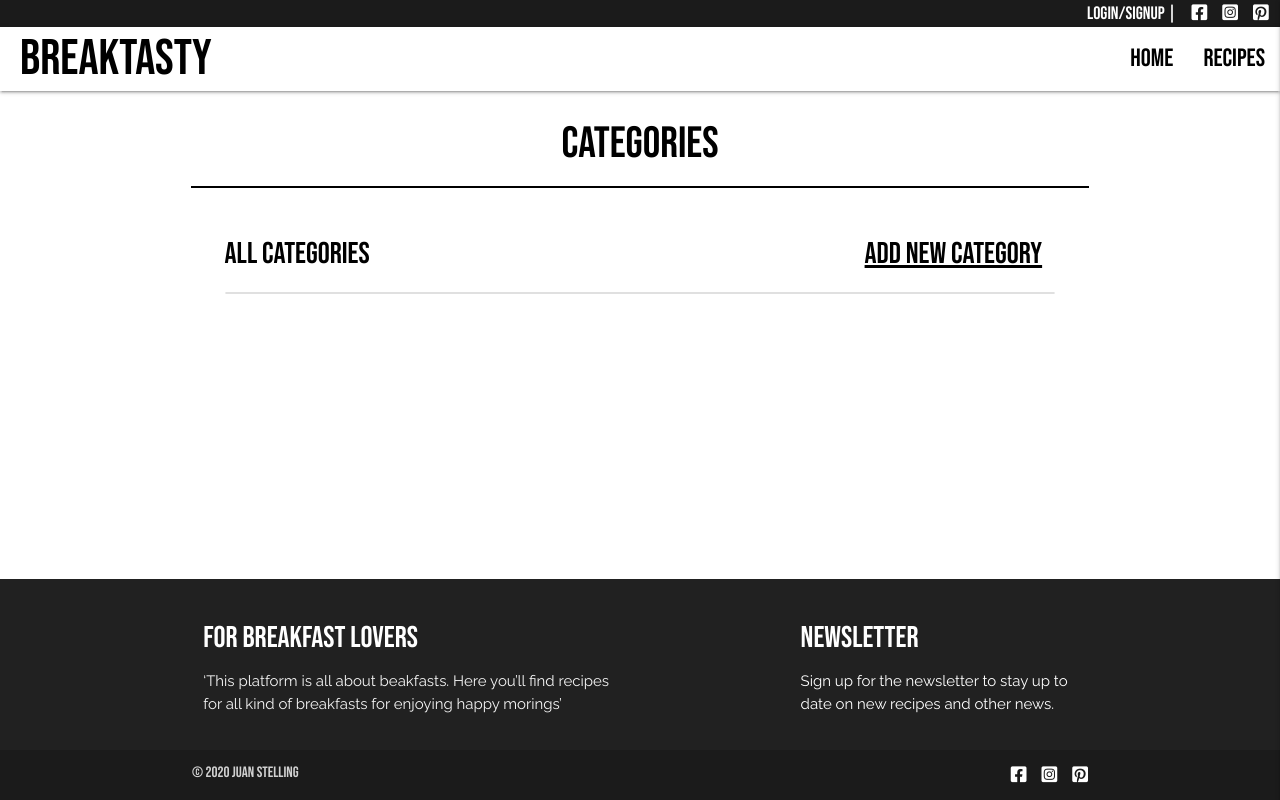
After one commit to juanstelling/MS3_breaktasty, a Flask app: page /categories in a window 1280 px wide. The commit adds this page. Run offline with Flask 2, Linux system fonts and the light colour scheme; data that the repository does not hold is empty; some libraries are stand-ins or nearby versions.

Commit message:
Add categories template

```diff
--- a/app.py
+++ b/app.py
@@ -139,10 +139,40 @@ def add_recipe():
 # --------- EDIT RECIPES  --------- #
 @app.route("/edit_recipe/<recipe_id>", methods=["GET", "POST"])
 def edit_recipe(recipe_id):
+    if request.method == "POST":
+        edited = {
+            "recipe_name": request.form.get("recipe_name"),
+            "category_name": request.form.get("category_name"),
+            "img_url": request.form.get("img_url"),
+            "serves": request.form.get("serves"),
+            "prep_time": request.form.get("prep_time"),
+            "ingredients": request.form.get("ingredients"),
+            "instructions": request.form.getlist("instructions"),
+            "tips": request.form.get("tips"),
+            "created_by": session["user"]
+        }
+        mongo.db.recipes.update({"_id": ObjectId(recipe_id)}, edited)
+        flash("Recipe is successfully edited")
+        return redirect(url_for("profile", username=session['user']))
+
     recipe = mongo.db.recipes.find_one({"_id": ObjectId(recipe_id)})
     categories = mongo.db.categories.find().sort("category_name", 1)
     return render_template(
         "edit_recipe.html", recipe=recipe, categories=categories)
+
+# --------- DELETE RECIPES  --------- #
+@app.route("/delete_recipe/<recipe_id>")
+def delete_recipe(recipe_id):
+    mongo.db.recipes.remove({"_id": ObjectId(recipe_id)})
+    flash("Recipe is succesfully deleted")
+    return redirect(url_for("profile", username=session['user']))
+
+
+# --------- MANAGE CATEGORIES --------- #
+@app.route("/categories")
+def categories():
+    categories = list(mongo.db.categories.find().sort("category_name", 1))
+    return render_template("categories.html", categories=categories)
 
 
 if __name__ == "__main__":
--- a/static/css/style.css
+++ b/static/css/style.css
@@ -46,6 +46,10 @@ p {
     padding: 10px;
 }
 
+.custom-row {
+    margin: 0;
+}
+
 /*-------------------------------------Icons */
 
 .fa-caret-down {
@@ -64,7 +68,6 @@ p {
     font-family:  'Bebas Neue', cursive;
     font-size: 20px;
     border: 5px;
-    padding: 10px;
     margin: 5px;
     color: #fff;
     background-color: #212121;
@@ -72,6 +75,15 @@ p {
 
 .custom-btn:hover {
     background-color: #000;
+}
+
+.change-button {
+    font-size: 20px;
+    border: 5px;
+    padding: 5px 15px;
+    margin: 5px;
+    color: #fff;
+    background-color: #212121;
 }
 
 /*------------------------------------- CTA's */
--- a/templates/base.html
+++ b/templates/base.html
@@ -47,7 +47,10 @@
                         <li><a class="dropdown-trigger" href="{{ url_for('all_recipes') }}" data-target="dropdown1">Recipes</a></li>
                         {% if session.user %}
                             <li><a href="{{ url_for('profile', username=session['user']) }}">Profile</a></li>
-                            <li><a href="#">Favorites</a></li>
+                            <li><a href="">Favorites</a></li>
+                            {% if session.user|lower == "admin"|lower %}
+                                <li><a href="{{ url_for('categories') }}">Categories</a></li>
+                            {% endif %}
                             <li><a href="{{ url_for('add_recipe') }}">Add new recipe</a></li>
                         {% endif %}
                     </ul>
@@ -66,7 +69,10 @@
                 <li><a class="dropdown-trigger" href="{{ url_for('all_recipes') }}" data-target="dropdown2">Recipes</a></li>
                 {% if session.user %}
                     <li><a href="{{ url_for('profile', username=session['user']) }}">Profile</a></li>
-                    <li><a href="#">Favorites</a></li>
+                    <li><a href="">Favorites</a></li>
+                    {% if session.user|lower == "admin"|lower %}
+                        <li><a href="{{ url_for('categories') }}">Categories</a></li>
+                    {% endif %}
                     <li><a href="{{ url_for('add_recipe') }}">Add new recipe</a></li>
                 {% endif %}
             </ul>
--- /dev/null
+++ b/templates/categories.html
@@ -0,0 +1,42 @@
+{% extends "base.html" %}
+{% block content %}
+
+    <!-- Title -->
+    <div class="row">
+        <h3 class="center-align">Categories</h3>
+        <hr class="blackline">
+    </div>
+
+    <!-- Recipes of user -->
+    <div class="row">
+        <div class="col s5 m4 offset-m2">
+            <h4>All categories</h4>
+        </div>
+        <div class="col s7 m4 right">
+            <h4><a href="{{ url_for('add_recipe') }}" id="black-cta">Add new category</a></h4>
+        </div>
+        <!-- All recipes of user -->
+        <div class="col s12 m8 offset-m2">
+            <ul class="collection">
+                {% for category in categories %}
+                <li class="collection-item">
+                    <div class="row custom-row">
+                        <div class="col s5">
+                            <h5>{{ category.category_name }}</h5>
+                        </div>
+                        <div class="col s7">
+                            <a href="" class="change-button center align right">Delete</a>
+                            <a href="" class="change-button center align right right">Edit</a>
+
+                        </div>
+                    </div>
+
+
+                </li>
+                {% endfor %}
+            </ul>
+
+        </div>
+    </div>
+
+{% endblock %}
```
Also changed, not shown: templates/profile.html (+4 -5 lines).
